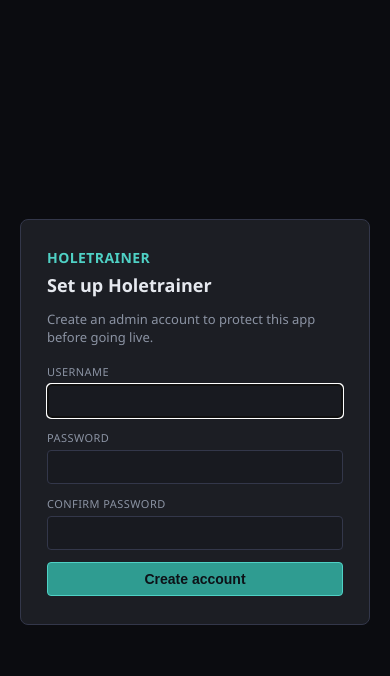
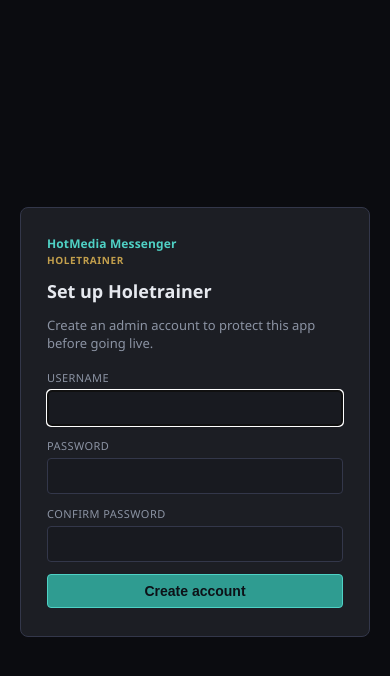
Before and after one commit to Holetrainer/holetrainer, a Flask app: page /setup in a window 390 px wide. Shown: the top 676 px of the page. Run offline with Flask 3, Linux system fonts and the light colour scheme.

Commit message:
Rebranding HotMedia Messenger, fix zoom automatico iOS en campos de texto

```diff
--- a/static/css/style.css
+++ b/static/css/style.css
@@ -42,6 +42,7 @@ body{
   top:0;
   z-index:31;
 }
+.topbar-brand-group{display:flex; flex-direction:column; line-height:1.2;}
 .topbar-brand{font-size:14px; font-weight:700; color:var(--accent); letter-spacing:0.03em;}
 .menu-toggle{
   background:none;
@@ -143,8 +144,9 @@ body{
   padding:0 18px 18px;
 }
 .brand-icon{
-  width:26px;
+  min-width:30px;
   height:26px;
+  padding:0 6px;
   flex-shrink:0;
   display:flex;
   align-items:center;
@@ -152,14 +154,30 @@ body{
   background:var(--accent-dim);
   color:#0d1117;
   font-weight:800;
-  font-size:13px;
+  font-size:11px;
+  letter-spacing:0.02em;
   border-radius:6px;
 }
+.brand-text-group{
+  display:flex;
+  flex-direction:column;
+  line-height:1.25;
+  min-width:0;
+}
 .brand{
-  font-size:14px;
+  font-size:12px;
   font-weight:700;
   color:var(--accent);
-  letter-spacing:0.03em;
+  letter-spacing:0.01em;
+  line-height:1.3;
+}
+.brand-sub{
+  font-size:10px;
+  font-weight:600;
+  color:var(--warn);
+  opacity:0.85;
+  letter-spacing:0.06em;
+  text-transform:uppercase;
 }
 .nav-item{
   display:flex;
@@ -503,7 +521,7 @@ button.primary{
 
   .sidebar{
     position:fixed;
-    top:0;
+    top:53px;
     left:0;
     bottom:0;
     width:260px;
@@ -512,7 +530,7 @@ button.primary{
     transition:transform 0.32s cubic-bezier(0.32,0.72,0,1);
     z-index:30;
     overflow-y:auto;
-    min-height:100vh;
+    min-height:calc(100vh - 53px);
     box-shadow:none;
   }
   .sidebar.open{
@@ -520,9 +538,7 @@ button.primary{
     box-shadow:8px 0 24px rgba(0,0,0,0.35);
   }
   .sidebar-brand-header{
-    padding:4px 18px 18px;
-    border-bottom:1px solid var(--border2);
-    margin-bottom:8px;
+    display:none;
   }
   .sidebar-controls{margin-top:auto;}
 
@@ -586,7 +602,25 @@ button.primary{
   /* Bigger touch targets */
   .nav-item{padding:13px 18px; font-size:14px;}
   .action-link{font-size:12px; padding:4px 0;}
-  button, .text-input, .search-input{font-size:14px;}
+  button{font-size:14px;}
+
+  /* iOS Safari auto-zooms into any input/textarea/select with a font-size
+     under 16px, which causes the whole page to visibly jump/float sideways
+     when tapping a field. Forcing 16px here prevents that entirely. */
+  .text-input,
+  .search-input,
+  .textarea-input,
+  input[type="text"],
+  input[type="email"],
+  input[type="password"],
+  input[type="number"],
+  input[type="date"],
+  input[type="datetime-local"],
+  input[type="file"],
+  textarea,
+  select{
+    font-size:16px;
+  }
 }
 
 @media (max-width: 420px) {
--- a/templates/login.html
+++ b/templates/login.html
@@ -17,7 +17,8 @@
 <body>
   <div class="auth-shell">
     <div class="auth-card">
-      <div class="brand" style="padding:0 0 6px;">{{ t('brand') }}</div>
+      <div class="brand" style="padding:0 0 2px;">{{ t('brand') }}</div>
+      <div class="brand-sub" style="margin-bottom:12px;">{{ t('brand_sub') }}</div>
       <h1>{{ t('login_title') }}</h1>
       <p class="subtitle">{{ t('login_subtitle') }}</p>
 
--- a/templates/setup.html
+++ b/templates/setup.html
@@ -17,7 +17,8 @@
 <body>
   <div class="auth-shell">
     <div class="auth-card">
-      <div class="brand" style="padding:0 0 6px;">{{ t('brand') }}</div>
+      <div class="brand" style="padding:0 0 2px;">{{ t('brand') }}</div>
+      <div class="brand-sub" style="margin-bottom:12px;">{{ t('brand_sub') }}</div>
       <h1>{{ t('setup_title') }}</h1>
       <p class="subtitle">{{ t('setup_subtitle') }}</p>
 
--- a/translations.py
+++ b/translations.py
@@ -1,6 +1,7 @@
 TRANSLATIONS = {
     "en": {
-        "brand": "HOLETRAINER",
+        "brand": "HotMedia Messenger",
+        "brand_sub": "Holetrainer",
         "nav_dashboard": "Dashboard",
         "nav_contacts": "Contacts",
         "nav_templates": "Templates",
@@ -238,7 +239,8 @@ TRANSLATIONS = {
         "no_cities_detected": "No cities detected yet — cities are inferred automatically from phone area codes when you import contacts.",
     },
     "es": {
-        "brand": "HOLETRAINER",
+        "brand": "HotMedia Messenger",
+        "brand_sub": "Holetrainer",
         "nav_dashboard": "Inicio",
         "nav_contacts": "Contactos",
         "nav_templates": "Plantillas",
```
Also changed, not shown: templates/layout.html (+9 -3 lines).
